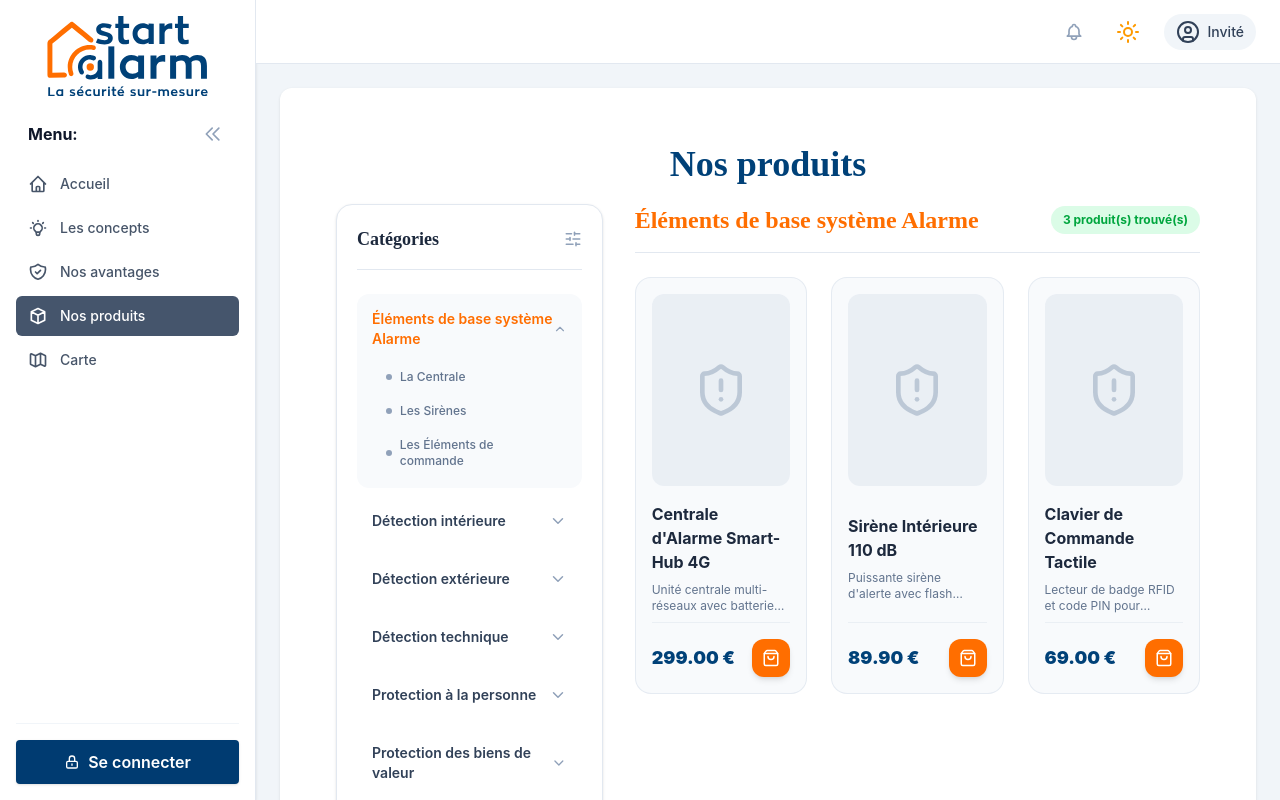
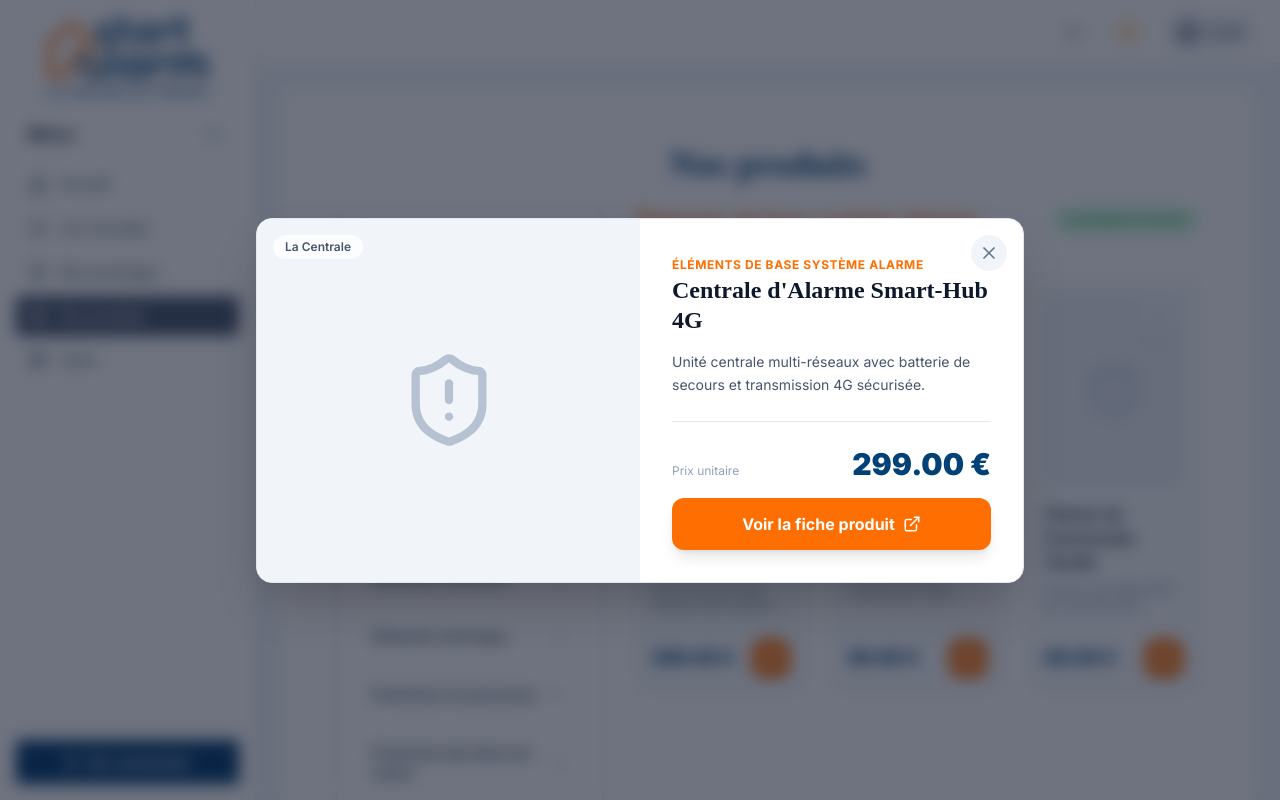
Before and after one commit to tsifcarnage/Start-Alarm, a Vue app: page /produits in a window 1280 px wide. Both pictures are taken after a click on the element 720 px from the left and 485 px from the top of the page. Built offline with nearby package versions, Linux system fonts and the light colour scheme; a web font is replaced by a local one.

Commit message:
error 404 & modal product

```diff
--- a/src/components/CatalogDetails.vue
+++ b/src/components/CatalogDetails.vue
@@ -23,24 +23,30 @@
     </div>
 
     <!-- Grille des produits -->
-    <div class="grid grid-cols-1 sm:grid-cols-2 lg:grid-cols-3 gap-6 ">
+    <div class="grid grid-cols-1 sm:grid-cols-2 lg:grid-cols-3 gap-6">
       <div
         v-for="item in filteredProducts"
         :key="item.id"
+        @click="openModal(item)"
         class="group bg-slate-50 dark:bg-slate-900/60 rounded-2xl p-4 border border-slate-200/80 dark:border-slate-800 hover:shadow-xl transition-all duration-300 flex flex-col justify-between relative cursor-pointer"
       >
-        <!-- Bouton Favoris / Icône
+        <!-- Bouton Favoris (Positionné au z-10 pour éviter le masquage au survol) -->
         <button
-          class="absolute top-6 right-6 p-2 rounded-full bg-white dark:bg-slate-800 text-slate-400 hover:text-rose-500 shadow-sm transition-colors cursor-pointer"
+          @click.stop="toggleFavorite(item.id)"
+          class="absolute top-6 right-6 z-10 p-2 rounded-full bg-white/90 dark:bg-slate-800/90 text-slate-400 hover:text-rose-500 shadow-md transition-all cursor-pointer hover:scale-110"
+          title="Mettre en favoris"
         >
-          <Heart :size="18" />
-        </button> -->
+          <Heart
+            :size="18"
+            :class="{ 'fill-rose-500 text-rose-500': favorites.includes(item.id) }"
+          />
+        </button>
 
-        <!-- Image du produit (Placeholder) -->
+        <!-- Image du produit (Ajustement overflow pour ne pas masquer le cœur) -->
         <div
-          class="w-full h-48 bg-slate-200/60 dark:bg-slate-800 rounded-xl mb-4 flex items-center justify-center overflow-hidden group-hover:scale-[1.02] transition-transform duration-300"
+          class="w-full h-48 bg-slate-200/60 dark:bg-slate-800 rounded-xl mb-4 flex items-center justify-center overflow-hidden"
         >
-          <ShieldAlert :size="56" class="text-slate-400/50" />
+          <ShieldAlert :size="56" class="text-slate-400/50 group-hover:scale-110 transition-transform duration-300" />
         </div>
 
         <!-- Infos produit -->
@@ -63,6 +69,7 @@
             {{ item.price }} €
           </span>
           <button
+            @click.stop="openModal(item)"
             class="p-2.5 bg-(--orange) hover:bg-[#d64d00] text-white rounded-xl shadow-md hover:shadow-lg transition-all cursor-pointer"
           >
             <ShoppingBag :size="18" />
@@ -70,12 +77,19 @@
         </div>
       </div>
     </div>
+
+    <!-- Composant Modal Popup -->
+    <ProductModal
+      :product="selectedProduct"
+      @close="selectedProduct = null"
+    />
   </div>
 </template>
 
 <script setup>
-import { computed } from "vue";
+import { ref, computed } from "vue";
 import { Heart, ShoppingBag, ShieldAlert } from "lucide-vue-next";
+import ProductModal from "./ProductModal.vue";
 
 const props = defineProps({
   selectedCategory: {
@@ -88,9 +102,24 @@
   },
 });
 
-// Liste réaliste des produits avec leurs catégories respectives
+// État de la modal et des favoris
+const selectedProduct = ref(null);
+const favorites = ref([]);
+
+const openModal = (product) => {
+  selectedProduct.value = product;
+};
+
+const toggleFavorite = (id) => {
+  if (favorites.value.includes(id)) {
+    favorites.value = favorites.value.filter((favId) => favId !== id);
+  } else {
+    favorites.value.push(id);
+  }
+};
+
+// Liste des produits
 const products = [
-  // 1. Éléments de base système Alarme
   {
     id: 1,
     title: "Centrale d'Alarme Smart-Hub 4G",
@@ -118,8 +147,6 @@
       "Lecteur de badge RFID et code PIN pour armement/désarmement simplifié.",
     price: "69.00",
   },
-
-  // 2. Détection intérieure
   {
     id: 4,
     title: "Détecteur de Mouvement PIR",
@@ -133,13 +160,11 @@
     id: 5,
     title: "Détecteur d'Ouverture Magnétique",
     category: "Détection intérieure",
-    subcategory: "Périmétrique",
+    subcategory: "Périmetrically",
     description:
       "Protection discrète pour portes et fenêtres avec alerte immédiate avant intrusion.",
     price: "32.00",
   },
-
-  // 3. Détection extérieure
   {
     id: 6,
     title: "Barrière Infrarouge Extérieure",
@@ -158,8 +183,6 @@
       "Vision nocturne couleur, projecteur LED et détection d'humains intelligente.",
     price: "189.90",
   },
-
-  // 4. Détection technique
   {
     id: 8,
     title: "Détecteur de Fumée Connecté",
@@ -178,8 +201,6 @@
       "Détecte instantanément la présence de liquide en cas de fuite ou surverse.",
     price: "42.00",
   },
-
-  // 5. Protection à la personne
   {
     id: 10,
     title: "Bouton Anti-Agression SOS",
@@ -189,8 +210,6 @@
       "Télécommande de détresse portable pour déclencher l'alerte silencieuse d'urgence.",
     price: "29.90",
   },
-
-  // 6. Protection des biens de valeur
   {
     id: 11,
     title: "Détecteur de Choc & Séismique",
@@ -200,8 +219,6 @@
       "Capteur de vibrations spécifique pour coffre-fort et vitrines de valeur.",
     price: "79.00",
   },
-
-  // 7. Domotique
   {
     id: 12,
     title: "Prise Connectée Intelligente",
@@ -216,18 +233,15 @@
 // Filtrage dynamique selon la sélection
 const filteredProducts = computed(() => {
   return products.filter((product) => {
-    // Si une sous-catégorie est sélectionnée
     if (props.selectedSubcategory) {
       return (
         product.category === props.selectedCategory &&
         product.subcategory === props.selectedSubcategory
       );
     }
-    // Si seule la catégorie principale est sélectionnée
     if (props.selectedCategory) {
       return product.category === props.selectedCategory;
     }
-    // Sinon, retourne tous les produits
     return true;
   });
 });
--- /dev/null
+++ b/src/components/ProductModal.vue
@@ -0,0 +1,106 @@
+<template>
+  <Teleport to="body">
+    <div
+      v-if="product"
+      class="fixed inset-0 z-50 flex items-center justify-center p-4 bg-slate-900/60 backdrop-blur-sm animate-fade-in"
+      @click.self="$emit('close')"
+    >
+      <div
+        class="relative w-full max-w-3xl bg-white dark:bg-slate-900 rounded-2xl shadow-2xl border border-slate-200 dark:border-slate-800 overflow-hidden grid grid-cols-1 md:grid-cols-2 animate-scale-up"
+      >
+        <!-- Bouton Fermer -->
+        <button
+          @click="$emit('close')"
+          class="absolute top-4 right-4 z-10 p-2 rounded-full bg-slate-100 dark:bg-slate-800 text-slate-500 hover:text-(--orange) transition-colors cursor-pointer"
+        >
+          <X :size="20" />
+        </button>
+
+        <!-- COLONNE GAUCHE : Image -->
+        <div class="bg-slate-100 dark:bg-slate-800/50 p-8 flex items-center justify-center relative min-h-65">
+          <ShieldAlert :size="100" class="text-slate-400/60" />
+          <span
+            v-if="product.subcategory"
+            class="absolute top-4 left-4 text-xs font-semibold px-3 py-1 bg-white/80 dark:bg-slate-900/80 rounded-full text-slate-600 dark:text-slate-300 backdrop-blur-sm"
+          >
+            {{ product.subcategory }}
+          </span>
+        </div>
+
+        <!-- COLONNE DROITE : Détails & Actions -->
+        <div class="p-6 md:p-8 flex flex-col justify-between space-y-6">
+          <div class="space-y-4">
+            <span class="text-xs font-bold uppercase tracking-wider text-(--orange)">
+              {{ product.category }}
+            </span>
+
+            <h2 class="text-2xl font-extrabold text-slate-900 dark:text-white leading-tight">
+              {{ product.title }}
+            </h2>
+
+            <p class="text-sm text-slate-600 dark:text-slate-300 leading-relaxed">
+              {{ product.description }}
+            </p>
+          </div>
+
+          <div class="pt-6 border-t border-slate-200 dark:border-slate-800 space-y-4">
+            <div class="flex items-baseline justify-between">
+              <span class="text-xs text-slate-400">Prix unitaire</span>
+              <span class="text-3xl font-black text-(--dark-blue) dark:text-white">
+                {{ product.price }} €
+              </span>
+            </div>
+
+            <!-- Redirection / Action vers la fiche produit -->
+            <button
+              @click="goToProductPage"
+              class="w-full flex items-center justify-center gap-2 py-3.5 px-6 bg-(--orange) hover:bg-[#d64d00] text-white font-bold rounded-xl shadow-lg hover:shadow-xl transition-all cursor-pointer"
+            >
+              <span>Voir la fiche produit</span>
+              <ExternalLink :size="18" />
+            </button>
+          </div>
+        </div>
+      </div>
+    </div>
+  </Teleport>
+</template>
+
+<script setup>
+import { X, ShieldAlert, ExternalLink } from "lucide-vue-next";
+
+const props = defineProps({
+  product: {
+    type: Object,
+    default: null,
+  },
+});
+
+const emit = defineEmits(["close"]);
+
+const goToProductPage = () => {
+  // Remplace par ta route vers la page dédiée si nécessaire (ex: router.push(`/produit/${props.product.id}`))
+  alert(`Redirection vers la page détaillée du produit : ${props.product.title}`);
+  emit("close");
+};
+</script>
+
+<style scoped>
+@keyframes fadeIn {
+  from { opacity: 0; }
+  to { opacity: 1; }
+}
+
+@keyframes scaleUp {
+  from { opacity: 0; transform: scale(0.95); }
+  to { opacity: 1; transform: scale(1); }
+}
+
+.animate-fade-in {
+  animation: fadeIn 0.2s ease-out forwards;
+}
+
+.animate-scale-up {
+  animation: scaleUp 0.25s ease-out forwards;
+}
+</style>
```
Also changed, not shown: src/views/NotFoundView.vue (+100 -1 lines).
